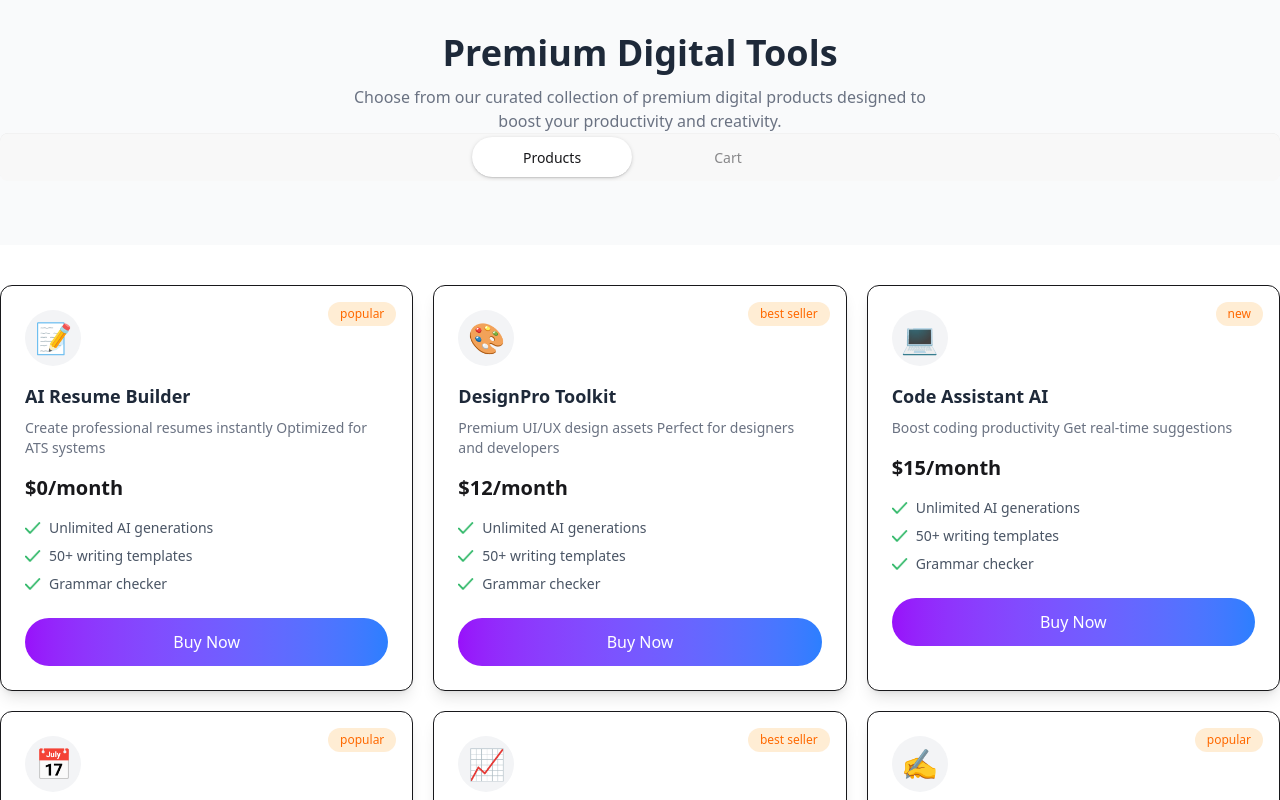
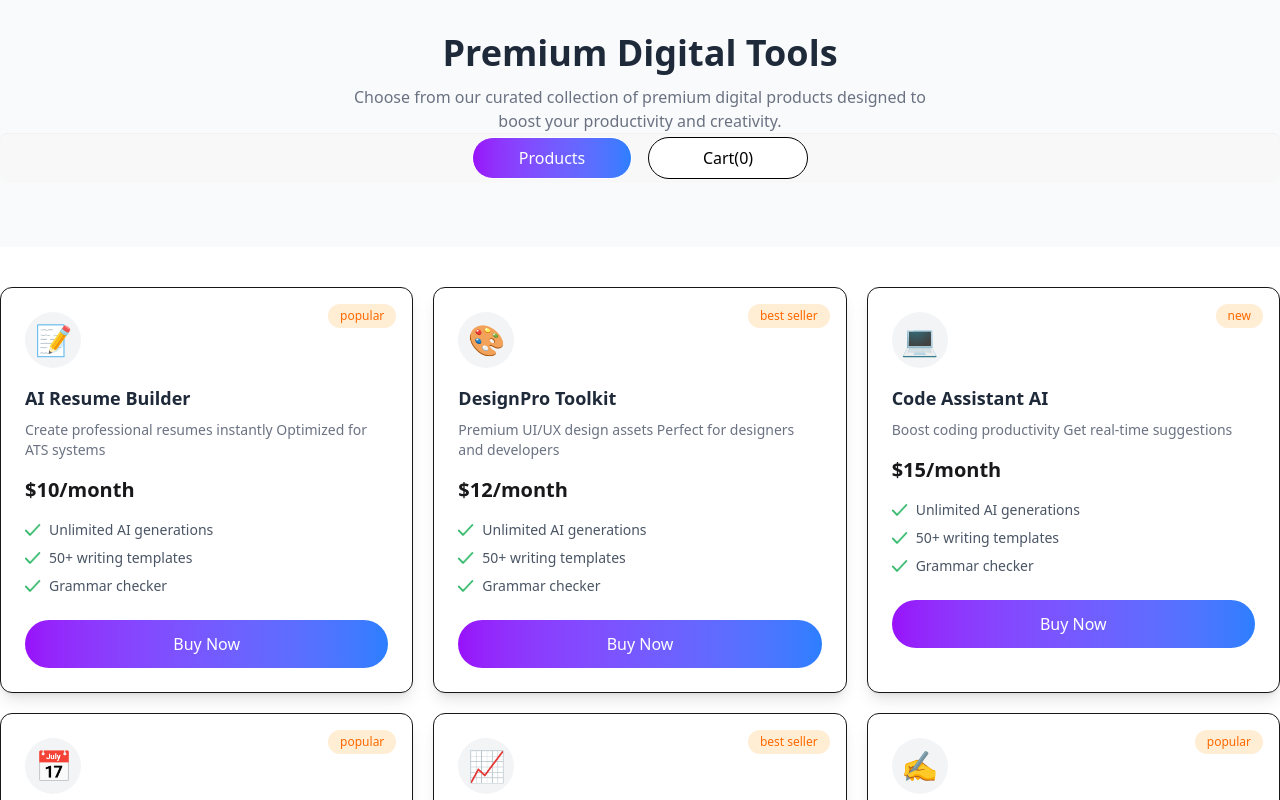
Before and after one commit to rifat-sultana/Assignment-06-DigiTools, a React (Vite) app: page / in a window 1280 px wide. Shown: the part 1120-1920 px from the top of the page. Built offline with nearby package versions, Linux system fonts and the light colour scheme.

Commit message:
complete the functioning work of products and carts

```diff
--- a/public/DigitalTools.json
+++ b/public/DigitalTools.json
@@ -3,7 +3,7 @@
     "id": 1,
     "name": "AI Resume Builder",
     "description": "Create professional resumes instantly\nOptimized for ATS systems",
-    "price": 0,
+    "price": 10,
     "period": "one-time",
     "tag": "popular",
     "tagType": "popular",
--- a/src/App.jsx
+++ b/src/App.jsx
@@ -34,7 +34,7 @@ function App() {
 
   return (
     <>
-      <Navbar />
+      <Navbar carts={carts}/>
 
       <Herosection
       activeTab={activeTab}
@@ -43,10 +43,19 @@ function App() {
       <StatsSelection />
 
 
-    {activeTab ==="products" && <ToolsData dataPromise = {dataPromise} setActiveTab ={setActiveTab} carts={carts} setCarts={setCarts} />}
+    {activeTab ==="products" &&
+    <ToolsData
+    dataPromise = {dataPromise}
+    activeTab={activeTab}
+    setActiveTab ={setActiveTab}
+    carts={carts}
+    setCarts={setCarts} />}
 
 
-    {activeTab === "cart" && <Cart carts={carts} />}
+    {activeTab === "cart" &&
+    <Cart
+    carts={carts}
+    setCarts={setCarts}/>}
 
     <StepsSelection />
 
--- a/src/Components/Cart/Cart.jsx
+++ b/src/Components/Cart/Cart.jsx
@@ -1,28 +1,62 @@
 
 
-const Cart = ({ carts }) => {
+const Cart = ({ carts, setCarts }) => {
+  // console.log(carts)
+
+  const totalPrice = carts.reduce((sum , item ) => sum + item.price, 0)
+
+ const handleRemove = (id) => {
+    const updated = carts.filter(item => item.id !== id)
+    setCarts(updated)
+  }
+
+
   return (
-    <div className="max-w-7xl mx-auto mt-10 p-5">
-      <h2 className="text-2xl font-bold mb-4">Your Carts</h2>
+     <div className="max-w-5xl mx-auto mt-10 p-5">
+      <h2 className="text-3xl font-bold mb-6">Your Carts ({carts.length})</h2>
+
+      {carts.length === 0 && (
+  <p className="text-gray-500 mb-4">No items in cart</p>)}
 
       {carts.map(item => (
-        <div key={item.id} className="mb-4">
+        <div
+          key={item.id}
+          className="flex justify-between items-center bg-gray-100 p-4 rounded-lg mb-4">
 
-          <div>
-          <img
-            className="w-20 h-20 object-contain"
-            src={item.icon}
-            alt="item"/>
-         </div>
+          {/* LEFT SIDE */}
+          <div className="flex items-center gap-4">
 
-          <div>
-            <h2 className="text-2xl font-bold"> {item.name} </h2>
+            {/* icon */}
+            <div className="w-12 h-12 rounded-full bg-white flex items-center justify-center text-2xl shadow-sm">
+              {item.icon}
+            </div>
+
+            {/* text */}
+            <div>
+              <h2 className="font-semibold">{item.name}</h2>
+              <p className="text-gray-500 text-sm">${item.price} </p>
+            </div>
+
           </div>
-         <div> {item.price} </div>
 
+          {/* RIGHT SIDE */}
+          <button
+           onClick={() => handleRemove(item.id)}
+            className="text-red-500 text-sm hover:underline"
+          >
+            Remove
+          </button>
 
         </div>
       ))}
+
+      <div className=" flex justify-between rounded text-2xl p-5 mt-5 bg-gray-200">
+
+        <div> Total </div>
+        <div> ${totalPrice}  </div>
+
+      </div>
+
     </div>
   );
 };
--- a/src/Components/Navbar/Navbar.jsx
+++ b/src/Components/Navbar/Navbar.jsx
@@ -2,7 +2,7 @@
 import IconImg from "../../assets/assets/products/Icon.png"
 
 
-const Navbar = () => {
+const Navbar = ({carts}) => {
   return (
     <div className="navbar w-full  flex items-center justify-between align-middle gap-20 bg-base-100 shadow-md pl-4">
   <div className="navbar-start">
@@ -22,11 +22,15 @@ const Navbar = () => {
   <div className=" pr-8 gap-3 ">
   <div className="navbar-end flex items-center">
   <img src={IconImg} alt="icon" className="w-6 h-6 " />
+  <p className="font-semibold">({carts.length})</p>
+
   <a className="btn btn-ghost mr-2">Login</a>
   <a className="btn bg-purple-600 text-white rounded-full px-5 ">Get Started</a>
   </div>
 </div>
 </div>
+
+
   );
 };
 
--- a/src/Components/ToolsCard/ToolsCard.jsx
+++ b/src/Components/ToolsCard/ToolsCard.jsx
@@ -8,7 +8,7 @@ const ToolsCard = ({ toolsData,carts, setCarts }) => {
 
   const handleBuyNow = () =>{
     setIsBuyNow(true)
-    setCarts([...carts , toolsData])
+    setCarts([...carts, toolsData])
   }
 
   return (
--- a/src/Components/ToolsData/ToolsData.jsx
+++ b/src/Components/ToolsData/ToolsData.jsx
@@ -4,11 +4,11 @@ import ToolsCard from "../ToolsCard/ToolsCard";
 
 
 
-const ToolsData = ({ dataPromise,  setActiveTab,carts, setCarts }) => {
+const ToolsData = ({ dataPromise, activeTab, setActiveTab, carts, setCarts }) => {
   const toolsData = use(dataPromise)
 
+  console.log(toolsData)
 
-  console.log(toolsData)
   return (
     <div className="max-w-7xl mx-auto ">
       <div >
@@ -24,24 +24,29 @@ const ToolsData = ({ dataPromise,  setActiveTab,carts, setCarts }) => {
           </p>
 
           <div className="tabs tabs-box justify-center gap-4">
-  <input
-  type="radio"
-  name="my_tabs_1"
-  className="tab rounded-full w-40  "
-  aria-label="Products"
-  onClick = {() => setActiveTab('products')}
-  defaultChecked
-  />
+ <button
+  onClick={() => setActiveTab("products")}
+  className={`rounded-full w-40 py-2 border ${
+    activeTab === "products"
+      ? "bg-gradient-to-r from-purple-600 to-blue-500 text-white"
+      : "bg-white text-black"
+  }`}
+>
+  Products
+</button>
 
-  <input
-  type="radio"
-  name="my_tabs_1"
-  className="tab rounded-full w-40 "
-  aria-label="Cart"
-  onClick = {() => setActiveTab('cart')}
- />
+<button
+  onClick={() => setActiveTab("cart")}
+  className={`rounded-full w-40 py-2 border ${
+    activeTab === "cart"
+      ? "bg-gradient-to-r from-purple-600 to-blue-500"
+      : "bg-white text-black"
+  }`}
+>
+ Cart({carts.length})
+</button>
 
-</div>
+  </div>
 
         </section>
       </div>
@@ -55,15 +60,15 @@ const ToolsData = ({ dataPromise,  setActiveTab,carts, setCarts }) => {
            <ToolsCard
            key={toolsData.id}
            toolsData={toolsData}
-           carts={carts} s
-           etCarts={setCarts}
+           carts={carts}
+           setCarts={setCarts}
            />
 
 
           ))}
          </div>
 
-      {/* </div> */}
+
 
 
 
```
